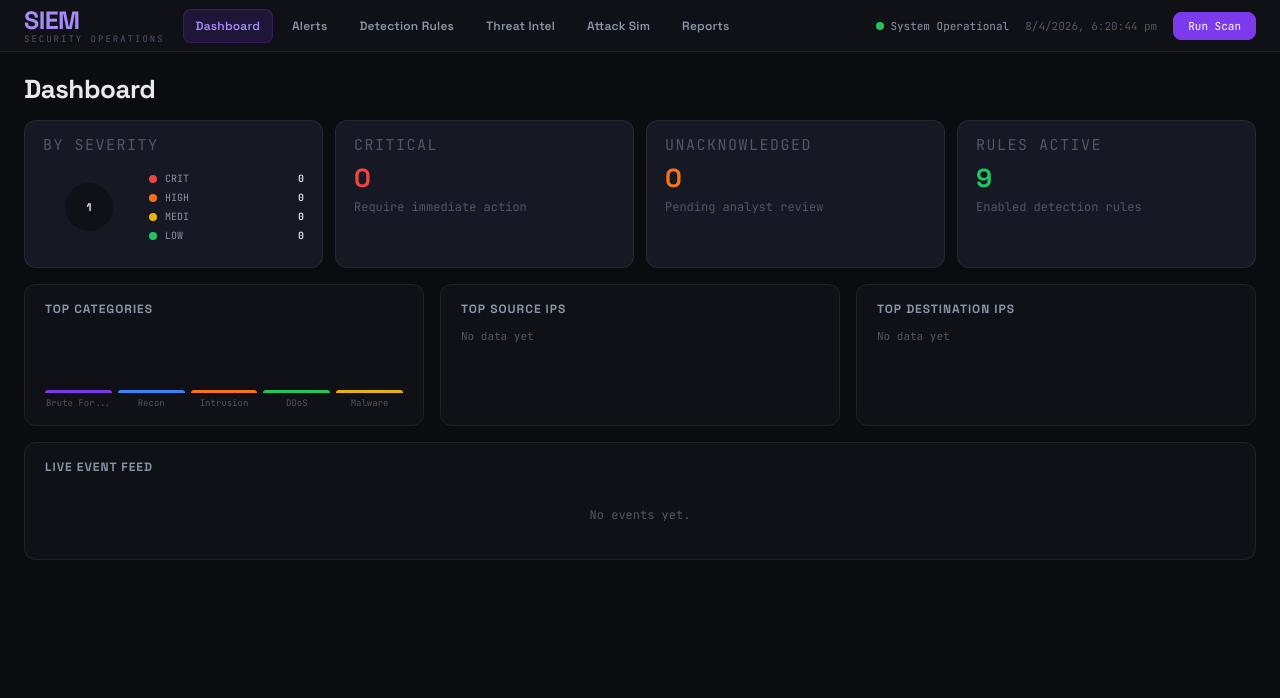
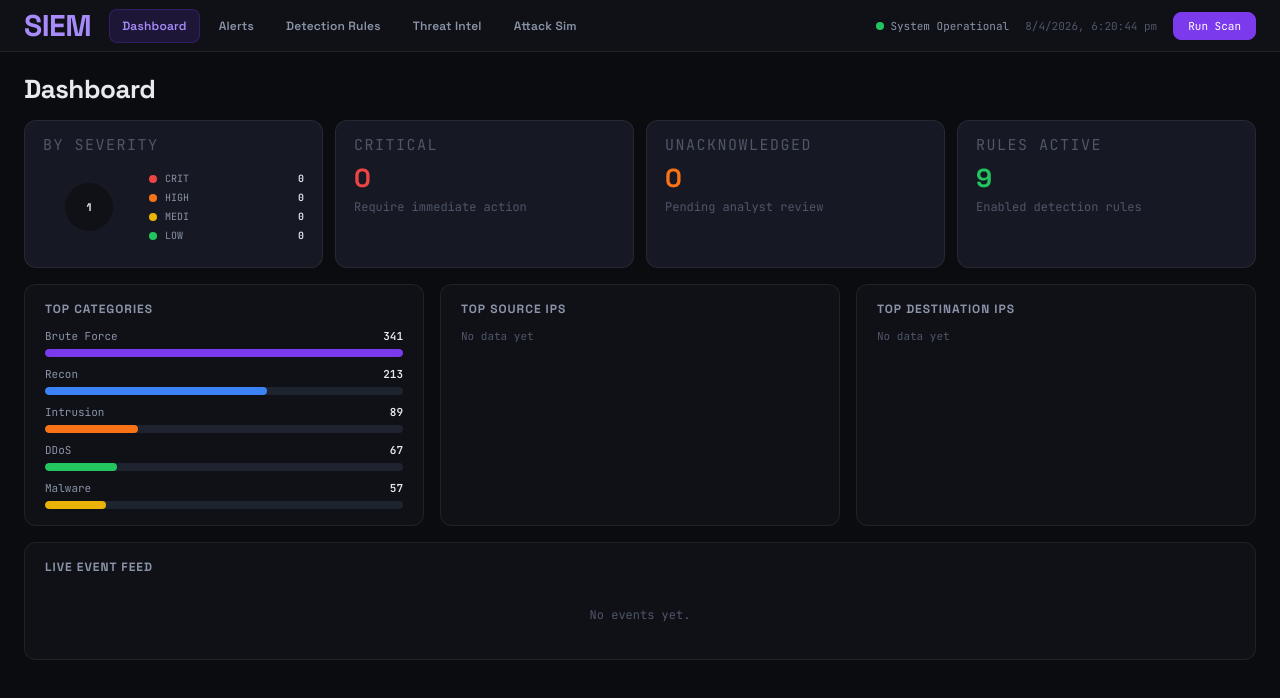
Before and after one commit to std7777/siem-frontend, a React (Vite) app: page / in a window 1280 px wide. Shown: the top 698 px of the page. Built offline with nearby package versions, Linux system fonts and the light colour scheme.

Commit message:
removed report and other changes

```diff
--- a/src/App.jsx
+++ b/src/App.jsx
@@ -14,7 +14,6 @@ import AlertsPage     from "./pages/AlertsPage";
 import RulesPage      from "./pages/RulesPage";
 import ThreatIntelPage from "./pages/ThreatIntelPage";
 import SimulatorPage  from "./pages/SimulatorPage";
-import ReportsPage    from "./pages/ReportsPage";
 
 import "./styles/index.css";
 
@@ -59,7 +58,6 @@ function App() {
       case "rules":      return <RulesPage      push={push} />;
       case "intel":      return <ThreatIntelPage />;
       case "simulator":  return <SimulatorPage  dispatch={dispatch} push={push} />;
-      case "reports":    return <ReportsPage />;
       default:           return <Dashboard      alerts={visibleAlerts} rules={rules} dispatch={dispatch} push={push} />;
     }
   };
--- a/src/components/Charts.jsx
+++ b/src/components/Charts.jsx
@@ -19,18 +19,22 @@ export function MiniBar({ data, colors }) {
   const max = Math.max(...data.map((item) => item.val), 1);
 
   return (
-    <div className="bar-chart">
+    <div className="mini-bar-list">
       {data.map((item, index) => (
-        <div key={index} className="bar-wrap">
-          <div
-            className="bar"
-            style={{
-              height: `${Math.round((item.val / max) * 100)}%`,
-              background: colors[index % colors.length],
-              minHeight: 3,
-            }}
-          />
-          <div className="bar-label">{item.label}</div>
+        <div key={index} className="mini-bar-row">
+          <div className="mini-bar-header">
+            <span className="mini-bar-label">{item.label}</span>
+            <span className="mini-bar-value">{item.val}</span>
+          </div>
+          <div className="mini-bar-track">
+            <div
+              className="mini-bar-fill"
+              style={{
+                width: `${Math.max(8, Math.round((item.val / max) * 100))}%`,
+                background: colors[index % colors.length],
+              }}
+            />
+          </div>
         </div>
       ))}
     </div>
--- a/src/components/Topbar.jsx
+++ b/src/components/Topbar.jsx
@@ -7,7 +7,6 @@ function Topbar({ page, setPage, critCount, push }) {
       <div className="topbar-left">
         <div className="topbar-brand" onClick={() => setPage("dashboard")}>
           <div className="brand">SIEM</div>
-          <div className="sub">Security Operations</div>
         </div>
 
         <div className="topnav">
--- a/src/data/constants.js
+++ b/src/data/constants.js
@@ -38,5 +38,4 @@ export const PAGES = [
   { id: "rules", label: "Detection Rules" },
   { id: "intel", label: "Threat Intel" },
   { id: "simulator", label: "Attack Sim" },
-  { id: "reports", label: "Reports" },
 ];
--- a/src/pages/Dashboard.jsx
+++ b/src/pages/Dashboard.jsx
@@ -15,35 +15,46 @@ function Dashboard({ alerts, rules, dispatch, push }) {
     color: SEV_COLOR[severity],
   }));
 
-  const ruleBackedCategories = Object.values(
+  const alertCategories = Object.values(
+    alerts.reduce((acc, alert) => {
+      const key = categoryKey(alert.category);
+      if (!key) {
+        return acc;
+      }
+
+      if (!acc[key]) {
+        acc[key] = { category: alert.category, count: 0 };
+      }
+
+      acc[key].count += Number(alert.count) > 0 ? Number(alert.count) : 1;
+      return acc;
+    }, {})
+  );
+
+  const ruleCategories = Object.values(
     (rules || [])
       .filter((rule) => rule.on)
       .reduce((acc, rule) => {
         const key = categoryKey(rule.cat);
+        if (!key) {
+          return acc;
+        }
+
         if (!acc[key]) {
           acc[key] = { category: rule.cat, count: 0 };
         }
-        acc[key].count += rule.hits || 0;
+
+        acc[key].count += Number(rule.hits) || 0;
         return acc;
       }, {})
-  )
+  );
+
+  const categoriesByCount = (alertCategories.length > 0 ? alertCategories : ruleCategories)
     .sort((left, right) => right.count - left.count)
     .slice(0, 5);
 
-  const fallbackAlertCategories = Object.entries(
-    alerts.reduce((acc, alert) => {
-      acc[alert.category] = (acc[alert.category] || 0) + 1;
-      return acc;
-    }, {})
-  )
-    .sort((left, right) => right[1] - left[1])
-    .slice(0, 5)
-    .map(([category, count]) => ({ category, count }));
-
-  const categoriesByCount = ruleBackedCategories.length > 0 ? ruleBackedCategories : fallbackAlertCategories;
-
   const catCounts = categoriesByCount.map((item) => ({
-    label: item.category.length > 10 ? `${item.category.slice(0, 9)}...` : item.category,
+    label: item.category,
     val: item.count,
   }));
 
--- a/src/pages/ReportsPage.jsx
+++ /dev/null
@@ -1,122 +0,0 @@
-import React from "react";
-
-const REPORTS = [
-  { title: "Daily Threat Summary", date: "Today, 06:00", type: "Automated", size: "124 KB" },
-  { title: "Brute Force Incident Report", date: "Yesterday", type: "Manual", size: "87 KB" },
-  { title: "Weekly Executive Summary", date: "Mar 24, 2026", type: "Automated", size: "341 KB" },
-  { title: "Compliance Audit - PCI DSS", date: "Mar 20, 2026", type: "Compliance", size: "2.1 MB" },
-  { title: "Vulnerability Scan Report", date: "Mar 15, 2026", type: "Automated", size: "567 KB" },
-];
-
-const SLA_METRICS = [
-  { label: "Mean Time to Detect", val: "4m 23s", good: true },
-  { label: "Mean Time to Respond", val: "18m 07s", good: true },
-  { label: "Alert Fatigue Rate", val: "32%", good: false },
-  { label: "False Positive Rate", val: "8.4%", good: true },
-];
-
-const REPORT_PIPELINE = [
-  { label: "Scheduled", value: "12", tone: "neutral" },
-  { label: "Generated Today", value: "08", tone: "good" },
-  { label: "Awaiting Review", value: "03", tone: "warn" },
-  { label: "Failed Jobs", value: "01", tone: "bad" },
-];
-
-const DISTRIBUTION = [
-  { channel: "SOC Leadership", status: "Delivered", detail: "06:00 IST daily digest" },
-  { channel: "Compliance Team", status: "Queued", detail: "PCI weekly packet" },
-  { channel: "IR On-Call", status: "Delivered", detail: "Critical incident brief" },
-  { channel: "Platform Ops", status: "Draft", detail: "Vulnerability scan recap" },
-];
-
-function ReportsPage() {
-  return (
-    <div>
-      <div className="page-title">Reports</div>
-
-      <div className="grid-2">
-        {/* <div className="card">
-          <div className="card-title">Reporting Pipeline</div>
-          <div className="report-metric-grid">
-            {REPORT_PIPELINE.map((item) => (
-              <div key={item.label} className={`report-metric-card ${item.tone}`}>
-                <div className="report-metric-label">{item.label}</div>
-                <div className="report-metric-value">{item.value}</div>
-              </div>
-            ))}
-          </div>
-          <div className="report-note">This replaces the heatmap with report-generation health and queue visibility.</div>
-        </div> */}
-
-        <div className="card">
-          <div className="card-title">Distribution Status</div>
-          <div className="report-distribution-list">
-            {DISTRIBUTION.map((item) => (
-              <div key={item.channel} className="report-distribution-row">
-                <div>
-                  <div className="report-distribution-title">{item.channel}</div>
-                  {/* <div className="report-distribution-detail">{item.detail}</div> */}
-                </div>
-                <span className={`report-status-pill ${item.status.toLowerCase().replace(/\s+/g, "-")}`}>{item.status}</span>
-              </div>
-            ))}
-          </div>
-        </div>
-        <div className="card">
-          <div className="card-title">SLA Metrics</div>
-          <div className="report-sla-list">
-            {SLA_METRICS.map((metric) => (
-              <div key={metric.label} className="report-sla-row">
-                <span style={{ color: "var(--text2)" }}>{metric.label}</span>
-                <span
-                  style={{
-                    fontFamily: "var(--font-head)",
-                    fontWeight: 700,
-                    color: metric.good ? "var(--green)" : "var(--orange)",
-                  }}
-                >
-                  {metric.val}
-                </span>
-              </div>
-            ))}
-          </div>
-        </div>
-      </div>
-
-
-      <div className="card">
-        <div className="card-title">Report History</div>
-        <table className="alert-table">
-          <thead>
-            <tr>
-              <th>Report</th>
-              <th>Date</th>
-              <th>Type</th>
-              <th>Size</th>
-              <th></th>
-            </tr>
-          </thead>
-          <tbody>
-            {REPORTS.map((report, index) => (
-              <tr key={index}>
-                <td style={{ color: "var(--text1)", fontWeight: 600 }}>{report.title}</td>
-                <td style={{ color: "var(--text3)" }}>{report.date}</td>
-                <td>
-                  <span className="report-type-pill">{report.type}</span>
-                </td>
-                <td style={{ color: "var(--text3)" }}>{report.size}</td>
-                <td>
-                  <button className="btn" style={{ fontSize: 10, padding: "2px 8px" }}>
-                    Export
-                  </button>
-                </td>
-              </tr>
-            ))}
-          </tbody>
-        </table>
-      </div>
-    </div>
-  );
-}
-
-export default ReportsPage;
--- a/src/styles/components/data-display.css
+++ b/src/styles/components/data-display.css
@@ -87,6 +87,54 @@
 .bar-label {
   font-size: 9px;
   color: var(--text3);
+}
+
+.mini-bar-list {
+  display: flex;
+  flex-direction: column;
+  gap: 10px;
+}
+
+.mini-bar-row {
+  display: flex;
+  flex-direction: column;
+  gap: 6px;
+}
+
+.mini-bar-header {
+  display: flex;
+  align-items: center;
+  justify-content: space-between;
+  gap: 10px;
+}
+
+.mini-bar-label {
+  font-size: 11px;
+  color: var(--text2);
+  white-space: nowrap;
+  overflow: hidden;
+  text-overflow: ellipsis;
+}
+
+.mini-bar-value {
+  font-size: 11px;
+  font-weight: 700;
+  color: var(--text1);
+  flex-shrink: 0;
+}
+
+.mini-bar-track {
+  width: 100%;
+  height: 8px;
+  border-radius: 999px;
+  background: var(--bg3);
+  overflow: hidden;
+}
+
+.mini-bar-fill {
+  height: 100%;
+  border-radius: 999px;
+  transition: width 0.3s ease;
 }
 
 .donut-wrap {
--- a/src/styles/components/navigation.css
+++ b/src/styles/components/navigation.css
@@ -18,16 +18,13 @@
 }
 
 .topbar-brand {
-  cursor: pointer;
-  user-select: none;
   display: flex;
   flex-direction: column;
-  gap: 2px;
 }
 
 .topbar-brand .brand {
   font-family: var(--font-head);
-  font-size: 25px;
+  font-size: 30px;
   font-weight: 800;
   color: var(--accent2);
   letter-spacing: -0.5px;
```
Also changed, not shown: src/pages/ThreatIntelPage.jsx (+64 -30 lines).
